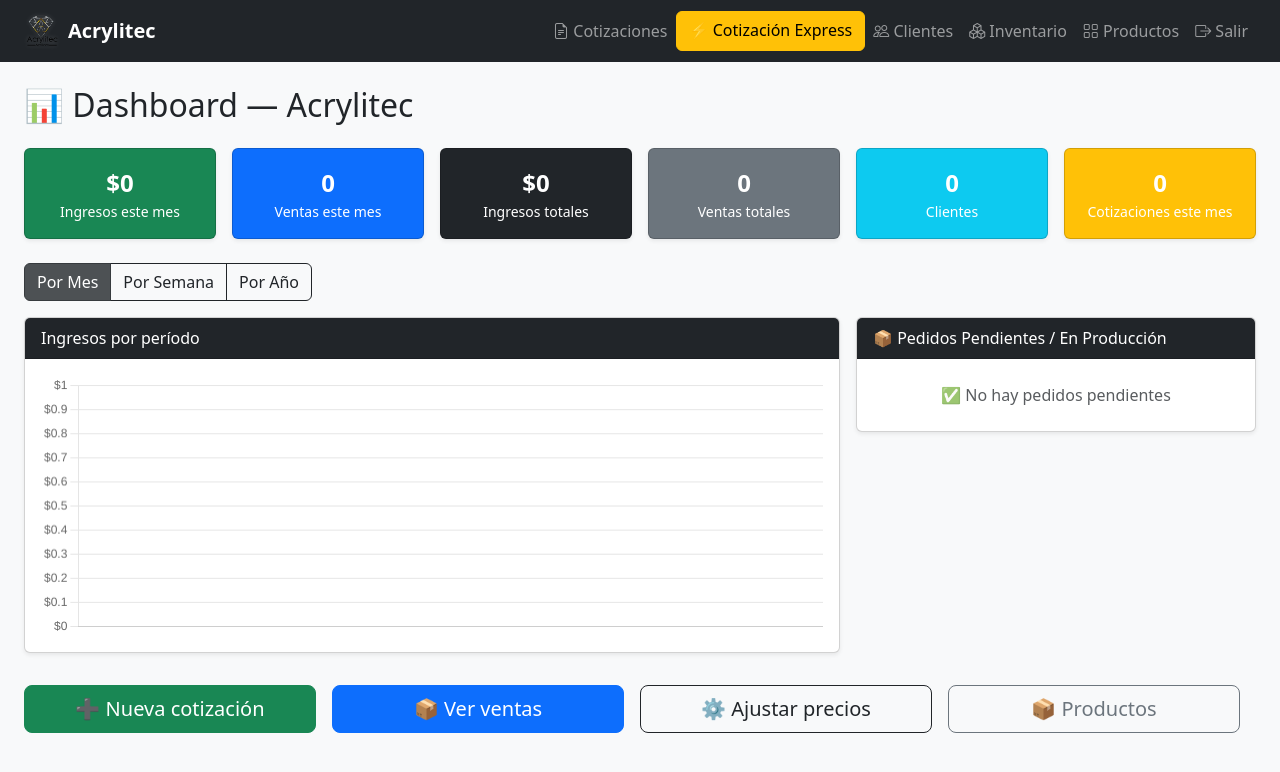
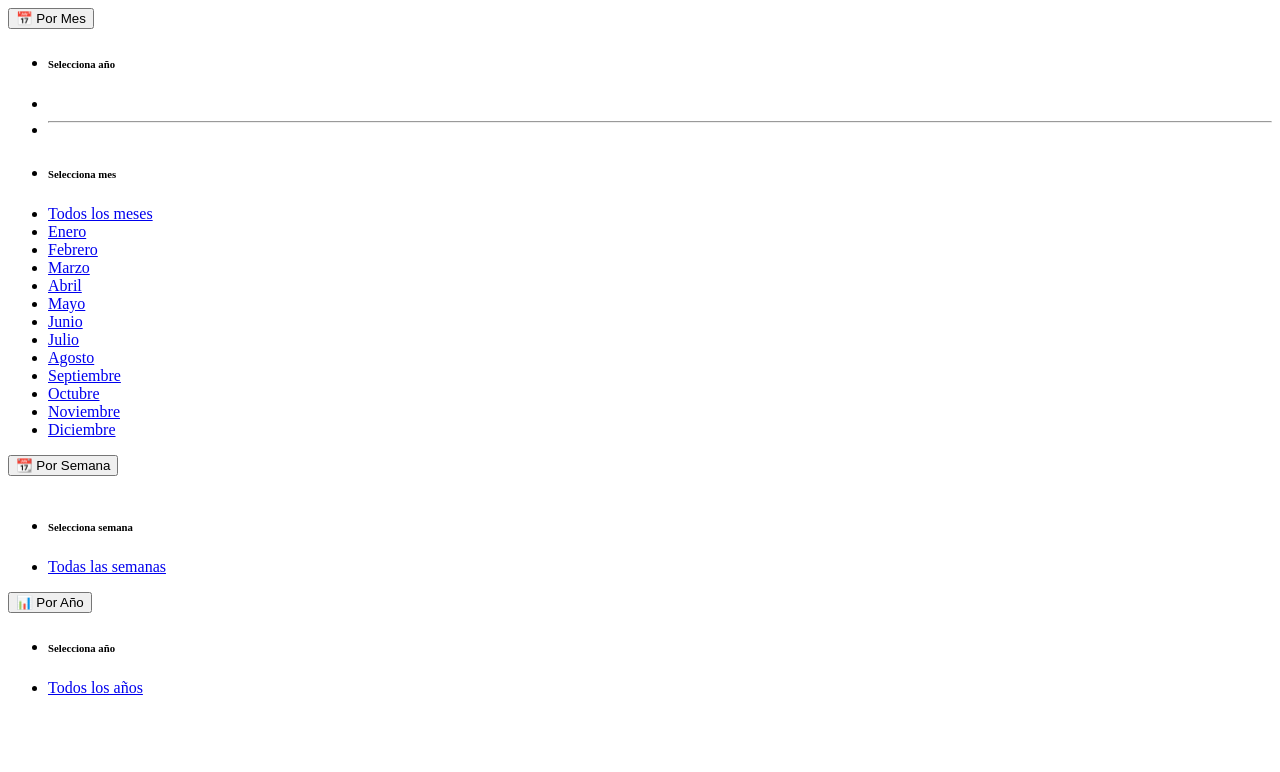
Before and after one commit to YonAnn99/Acrylitec, a Django app: page /dashboard/ in a window 1280 px wide. Shown: the top 772 px of the page. Run offline with Django 5.2, Linux system fonts and the light colour scheme; data that the repository does not hold is empty; some libraries are stand-ins or nearby versions.

Commit message:
Fix: Modificacion DashBoard

```diff
--- a/gestion/templates/gestion/dashboard.html
+++ b/gestion/templates/gestion/dashboard.html
@@ -1,137 +1,60 @@
-{% extends 'gestion/base.html' %}
+<!-- Selector de vista con filtros -->
+<div class="mb-3 d-flex align-items-center gap-2 flex-wrap">
 
-{% block content %}
-<h2 class="mb-4">📊 Dashboard — Acrylitec</h2>
+    <!-- Por Mes -->
+    <div class="dropdown">
+        <button class="btn btn-dark active dropdown-toggle" id="btnMes"
+                onclick="mostrarGrafica('mes', this)"
+                data-bs-toggle="dropdown" aria-expanded="false">
+            📅 Por Mes
+        </button>
+        <ul class="dropdown-menu" id="menuMeses">
+            <li><h6 class="dropdown-header">Selecciona año</h6></li>
+            <li id="aniosMes"></li>
+            <li><hr class="dropdown-divider"></li>
+            <li><h6 class="dropdown-header">Selecciona mes</h6></li>
+            <li><a class="dropdown-item active" href="#" onclick="filtrarMes('todos', this)">Todos los meses</a></li>
+            <li><a class="dropdown-item" href="#" onclick="filtrarMes(1, this)">Enero</a></li>
+            <li><a class="dropdown-item" href="#" onclick="filtrarMes(2, this)">Febrero</a></li>
+            <li><a class="dropdown-item" href="#" onclick="filtrarMes(3, this)">Marzo</a></li>
+            <li><a class="dropdown-item" href="#" onclick="filtrarMes(4, this)">Abril</a></li>
+            <li><a class="dropdown-item" href="#" onclick="filtrarMes(5, this)">Mayo</a></li>
+            <li><a class="dropdown-item" href="#" onclick="filtrarMes(6, this)">Junio</a></li>
+            <li><a class="dropdown-item" href="#" onclick="filtrarMes(7, this)">Julio</a></li>
+            <li><a class="dropdown-item" href="#" onclick="filtrarMes(8, this)">Agosto</a></li>
+            <li><a class="dropdown-item" href="#" onclick="filtrarMes(9, this)">Septiembre</a></li>
+            <li><a class="dropdown-item" href="#" onclick="filtrarMes(10, this)">Octubre</a></li>
+            <li><a class="dropdown-item" href="#" onclick="filtrarMes(11, this)">Noviembre</a></li>
+            <li><a class="dropdown-item" href="#" onclick="filtrarMes(12, this)">Diciembre</a></li>
+        </ul>
+    </div>
 
-<!-- KPIs -->
-<div class="row g-3 mb-4">
-    <div class="col-md-2">
-        <div class="card text-white bg-success shadow-sm">
-            <div class="card-body text-center">
-                <div class="fs-4 fw-bold">${{ kpis.ingresos_mes|floatformat:0 }}</div>
-                <div class="small">Ingresos este mes</div>
-            </div>
-        </div>
+    <!-- Por Semana -->
+    <div class="dropdown">
+        <button class="btn btn-outline-dark dropdown-toggle" id="btnSemana"
+                onclick="mostrarGrafica('semana', this)"
+                data-bs-toggle="dropdown" aria-expanded="false">
+            📆 Por Semana
+        </button>
+        <ul class="dropdown-menu" style="max-height:300px; overflow-y:auto;" id="menuSemanas">
+            <li><h6 class="dropdown-header">Selecciona semana</h6></li>
+            <li><a class="dropdown-item active" href="#" onclick="filtrarSemana('todas', this)">Todas las semanas</a></li>
+        </ul>
     </div>
-    <div class="col-md-2">
-        <div class="card text-white bg-primary shadow-sm">
-            <div class="card-body text-center">
-                <div class="fs-4 fw-bold">{{ kpis.ventas_mes }}</div>
-                <div class="small">Ventas este mes</div>
-            </div>
-        </div>
+
+    <!-- Por Año -->
+    <div class="dropdown">
+        <button class="btn btn-outline-dark dropdown-toggle" id="btnAnio"
+                onclick="mostrarGrafica('anio', this)"
+                data-bs-toggle="dropdown" aria-expanded="false">
+            📊 Por Año
+        </button>
+        <ul class="dropdown-menu" id="menuAnios">
+            <li><h6 class="dropdown-header">Selecciona año</h6></li>
+            <li><a class="dropdown-item active" href="#" onclick="filtrarAnio('todos', this)">Todos los años</a></li>
+        </ul>
     </div>
-    <div class="col-md-2">
-        <div class="card text-white bg-dark shadow-sm">
-            <div class="card-body text-center">
-                <div class="fs-4 fw-bold">${{ kpis.ingresos_total|floatformat:0 }}</div>
-                <div class="small">Ingresos totales</div>
-            </div>
-        </div>
-    </div>
-    <div class="col-md-2">
-        <div class="card text-white bg-secondary shadow-sm">
-            <div class="card-body text-center">
-                <div class="fs-4 fw-bold">{{ kpis.ventas_total }}</div>
-                <div class="small">Ventas totales</div>
-            </div>
-        </div>
-    </div>
-    <div class="col-md-2">
-        <div class="card text-white bg-info shadow-sm">
-            <div class="card-body text-center">
-                <div class="fs-4 fw-bold">{{ kpis.clientes_total }}</div>
-                <div class="small">Clientes</div>
-            </div>
-        </div>
-    </div>
-    <div class="col-md-2">
-        <div class="card text-white bg-warning shadow-sm">
-            <div class="card-body text-center">
-                <div class="fs-4 fw-bold">{{ kpis.cotizaciones_mes }}</div>
-                <div class="small">Cotizaciones este mes</div>
-            </div>
-        </div>
-    </div>
-</div>
 
-<!-- Selector de vista -->
-<div class="mb-3">
-    <div class="btn-group" role="group">
-        <button class="btn btn-dark active" onclick="mostrarGrafica('mes', this)">Por Mes</button>
-        <button class="btn btn-outline-dark" onclick="mostrarGrafica('semana', this)">Por Semana</button>
-        <button class="btn btn-outline-dark" onclick="mostrarGrafica('anio', this)">Por Año</button>
-    </div>
-</div>
-
-<!-- Gráficas -->
-<div class="row g-3 mb-4">
-    <div class="col-md-8">
-        <div class="card shadow-sm">
-            <div class="card-header bg-dark text-white">Ingresos por período</div>
-            <div class="card-body">
-                <canvas id="graficaIngresos" height="100"></canvas>
-            </div>
-        </div>
-    </div>
-    <div class="col-md-4">
-        <div class="card shadow-sm">
-    <div class="card-header bg-dark text-white">
-        📦 Pedidos Pendientes / En Producción
-    </div>
-    <div class="card-body p-0">
-        {% if pedidos_activos %}
-        <table class="table table-sm mb-0">
-            <thead class="table-light">
-                <tr>
-                    <th>#</th>
-                    <th>Cliente</th>
-                    <th>Producto</th>
-                    <th>Estatus</th>
-                    <th>Entrega</th>
-                </tr>
-            </thead>
-            <tbody>
-                {% for v in pedidos_activos %}
-                <tr>
-                    <td><small>{{ v.id_venta }}</small></td>
-                    <td><small>{{ v.id_cotizacion.id_cliente.nombre }}</small></td>
-                    <td><small>{{ v.id_cotizacion.id_producto.nombre }}</small></td>
-                    <td>
-                        {% if v.estatus == 'pendiente' %}
-                            <span class="badge bg-secondary">⏳ Pendiente</span>
-                        {% elif v.estatus == 'en_produccion' %}
-                            <span class="badge bg-warning text-dark">🔧 En producción</span>
-                        {% endif %}
-                    </td>
-                    <td><small>{{ v.fecha_entrega|default:"—" }}</small></td>
-                </tr>
-                {% endfor %}
-            </tbody>
-        </table>
-        {% else %}
-        <div class="text-center py-4 text-muted">
-            <p class="mb-0">✅ No hay pedidos pendientes</p>
-        </div>
-        {% endif %}
-    </div>
-</div>
-</div>
-
-<!-- Accesos rápidos -->
-<div class="row g-3">
-    <div class="col-md-3">
-        <a href="{% url 'crear_cotizacion' %}" class="btn btn-success w-100 btn-lg">➕ Nueva cotización</a>
-    </div>
-    <div class="col-md-3">
-        <a href="{% url 'lista_ventas' %}" class="btn btn-primary w-100 btn-lg">📦 Ver ventas</a>
-    </div>
-    <div class="col-md-3">
-        <a href="{% url 'configuracion_precios' %}" class="btn btn-outline-dark w-100 btn-lg">⚙️ Ajustar precios</a>
-    </div>
-    <div class="col-md-3">
-        <a href="{% url 'lista_productos' %}" class="btn btn-outline-secondary w-100 btn-lg">📦 Productos</a>
-    </div>
 </div>
 
 <script src="https://cdn.jsdelivr.net/npm/chart.js"></script>
@@ -141,6 +64,13 @@ const datos = {
     semana: { labels: JSON.parse('{{ labels_semana|escapejs }}'), data: JSON.parse('{{ data_semana|escapejs }}') },
     anio:   { labels: JSON.parse('{{ labels_anio|escapejs }}'),   data: JSON.parse('{{ data_anio|escapejs }}') },
 };
+
+// Estado actual
+let periodoActivo = 'mes';
+let filtroMesNum = 'todos';
+let filtroAnioMes = 'todos';
+let filtroSemana = 'todas';
+let filtroAnioAnio = 'todos';
 
 const ctx = document.getElementById('graficaIngresos').getContext('2d');
 let chart = new Chart(ctx, {
@@ -165,16 +95,152 @@ let chart = new Chart(ctx, {
     }
 });
 
+// Nombres de meses para parseo
+const MESES_ES = ['ene','feb','mar','apr','may','jun','jul','aug','sep','oct','nov','dec',
+                  'jan','ene','feb','mar','abr','may','jun','jul','ago','sep','oct','nov','dic'];
+const MESES_NUM = {
+    'jan':1,'feb':2,'mar':3,'apr':4,'may':5,'jun':6,
+    'jul':7,'aug':8,'sep':9,'oct':10,'nov':11,'dec':12,
+    'ene':1,'abr':4,'ago':8,'dic':12
+};
+
+function getAnioDeLabel(label) {
+    // "Mar 2026" → 2026
+    const parts = label.split(' ');
+    return parts[parts.length - 1];
+}
+
+function getMesDeLabel(label) {
+    // "Mar 2026" → 3
+    const mes = label.split(' ')[0].toLowerCase().substring(0, 3);
+    return MESES_NUM[mes] || 0;
+}
+
+function getSemanaDeLabel(label) {
+    // "Sem 13/03" → "Sem 13/03"
+    return label;
+}
+
+// Poblar dropdowns dinámicamente al cargar
+function poblarDropdowns() {
+    // Años en datos de mes
+    const aniosMes = [...new Set(datos.mes.labels.map(getAnioDeLabel))].sort();
+    const contAniosMes = document.getElementById('aniosMes');
+    contAniosMes.innerHTML = aniosMes.map(a =>
+        `<a class="dropdown-item" href="#" onclick="filtrarAnioEnMes('${a}', this)">${a}</a>`
+    ).join('');
+
+    // Semanas disponibles
+    const menuSem = document.getElementById('menuSemanas');
+    datos.semana.labels.forEach(label => {
+        const li = document.createElement('li');
+        li.innerHTML = `<a class="dropdown-item" href="#" onclick="filtrarSemana('${label}', this)">${label}</a>`;
+        menuSem.appendChild(li);
+    });
+
+    // Años disponibles en datos de año
+    const menuAnio = document.getElementById('menuAnios');
+    datos.anio.labels.forEach(label => {
+        const li = document.createElement('li');
+        li.innerHTML = `<a class="dropdown-item" href="#" onclick="filtrarAnio('${label}', this)">${label}</a>`;
+        menuAnio.appendChild(li);
+    });
+}
+
+function actualizarGrafica(labels, data) {
+    chart.data.labels = labels;
+    chart.data.datasets[0].data = data;
+    chart.update();
+}
+
 function mostrarGrafica(periodo, btn) {
-    document.querySelectorAll('.btn-group .btn').forEach(b => {
+    periodoActivo = periodo;
+    // Reset filtros
+    filtroMesNum = 'todos';
+    filtroSemana = 'todas';
+    filtroAnioAnio = 'todos';
+
+    // Actualizar estilos botones
+    ['btnMes', 'btnSemana', 'btnAnio'].forEach(id => {
+        const b = document.getElementById(id);
         b.classList.remove('btn-dark', 'active');
         b.classList.add('btn-outline-dark');
     });
     btn.classList.remove('btn-outline-dark');
     btn.classList.add('btn-dark', 'active');
-    chart.data.labels = datos[periodo].labels;
-    chart.data.datasets[0].data = datos[periodo].data;
-    chart.update();
+
+    actualizarGrafica(datos[periodo].labels, datos[periodo].data);
 }
+
+function filtrarMes(mes, el) {
+    filtroMesNum = mes;
+    // Marcar activo
+    document.querySelectorAll('#menuMeses .dropdown-item').forEach(i => i.classList.remove('active'));
+    el.classList.add('active');
+
+    let labels, data;
+    if (mes === 'todos') {
+        labels = datos.mes.labels;
+        data = datos.mes.data;
+    } else {
+        labels = []; data = [];
+        datos.mes.labels.forEach((l, i) => {
+            if (getMesDeLabel(l) === mes) {
+                labels.push(l); data.push(datos.mes.data[i]);
+            }
+        });
+    }
+    actualizarGrafica(labels, data);
+}
+
+function filtrarAnioEnMes(anio, el) {
+    filtroAnioMes = anio;
+    document.querySelectorAll('#aniosMes .dropdown-item').forEach(i => i.classList.remove('active'));
+    el.classList.add('active');
+
+    let labels = [], data = [];
+    datos.mes.labels.forEach((l, i) => {
+        if (getAnioDeLabel(l) === anio) {
+            labels.push(l); data.push(datos.mes.data[i]);
+        }
+    });
+    actualizarGrafica(labels, data);
+}
+
+function filtrarSemana(semana, el) {
+    filtroSemana = semana;
+    document.querySelectorAll('#menuSemanas .dropdown-item').forEach(i => i.classList.remove('active'));
+    el.classList.add('active');
+
+    let labels, data;
+    if (semana === 'todas') {
+        labels = datos.semana.labels;
+        data = datos.semana.data;
+    } else {
+        const idx = datos.semana.labels.indexOf(semana);
+        labels = idx >= 0 ? [datos.semana.labels[idx]] : [];
+        data   = idx >= 0 ? [datos.semana.data[idx]] : [];
+    }
+    actualizarGrafica(labels, data);
+}
+
+function filtrarAnio(anio, el) {
+    filtroAnioAnio = anio;
+    document.querySelectorAll('#menuAnios .dropdown-item').forEach(i => i.classList.remove('active'));
+    el.classList.add('active');
+
+    let labels, data;
+    if (anio === 'todos') {
+        labels = datos.anio.labels;
+        data = datos.anio.data;
+    } else {
+        const idx = datos.anio.labels.indexOf(anio);
+        labels = idx >= 0 ? [datos.anio.labels[idx]] : [];
+        data   = idx >= 0 ? [datos.anio.data[idx]] : [];
+    }
+    actualizarGrafica(labels, data);
+}
+
+// Inicializar dropdowns al cargar
+poblarDropdowns();
 </script>
-{% endblock %}
```
